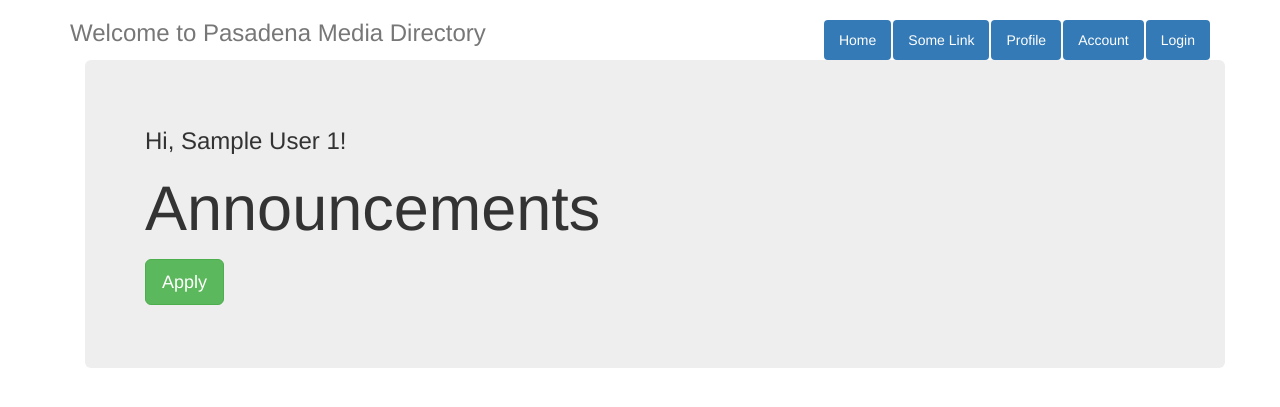
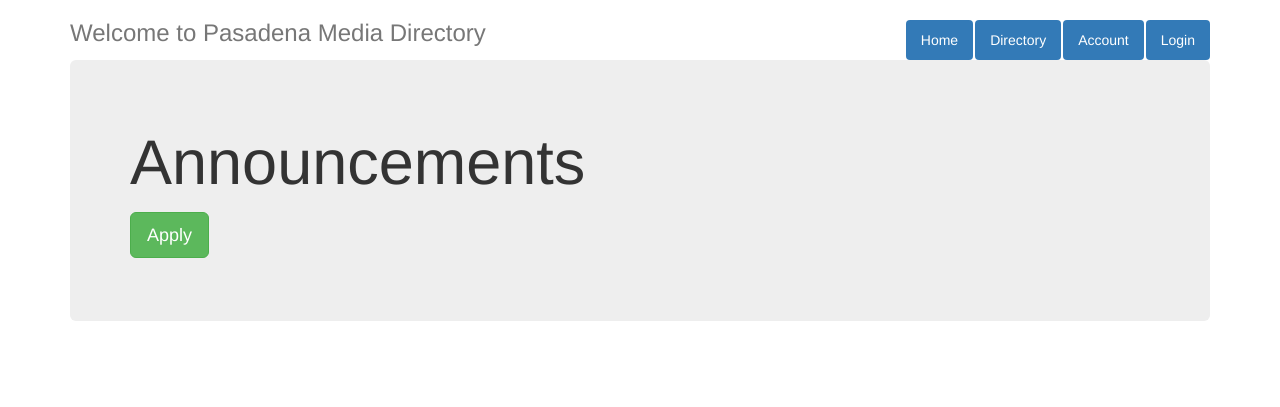
Before and after one commit to helenawu1998/pasadena-media, a Flask app: page / in a window 1280 px wide. Shown: the top 407 px of the page. Run offline with Flask 2, Linux system fonts and the light colour scheme; some libraries are stand-ins or nearby versions.

Commit message:
Link up for demo

```diff
--- a/app/modules/login/routes.py
+++ b/app/modules/login/routes.py
@@ -10,6 +10,8 @@ from flask_login import current_user, login_user, logout_user
 @blueprint.route("/login", methods=['GET', 'POST'])
 def login():
     # Check login authorization
+    if current_user.is_authenticated:
+        return redirect(url_for('index'))
     form = LoginForm()
     if form.validate_on_submit():
         user = User.query.filter_by(email=form.username.data).first()
--- a/app/routes.py
+++ b/app/routes.py
@@ -1,8 +1,8 @@
 from flask import render_template
 from app import app
+from flask_login import current_user
 
 @app.route('/')
 @app.route('/index')
 def index():
-    user = {'username': 'Sample User 1'}
-    return render_template('index.html', user=user)
+    return render_template('index.html')
--- a/app/templates/base.html
+++ b/app/templates/base.html
@@ -10,8 +10,8 @@
       <nav>
         <ul class="nav nav-pills pull-right">
           <li role="presentation" class="active"><a href="{{ url_for('index') }}">Home</a></li>
-          <li role="presentation" class="active"><a href="{{ url_for('index') }}">Some Link</a></li>
-	  <li role="presentation" class="active"><a href="{{ url_for('profile.show_profile') }}">Profile</a></li>
+          <li role="presentation" class="active"><a href="{{ url_for('directory_search.index') }}">Directory</a></li>
+	  <!-- <li role="presentation" class="active"><a href="{{ url_for('profile.show_profile') }}">Profile</a></li> -->
 	  <li role="presentation" class="active"><a href="{{ url_for('profile.show_account') }}">Account</a></li>
       {% if current_user.is_anonymous %}
         <li role="presentation" class="active"><a href="{{ url_for('login.login') }}">Login</a></li>
--- a/app/templates/index.html
+++ b/app/templates/index.html
@@ -4,12 +4,12 @@
     {{ super() }}
 {% endblock %}
 {% block page %}
-  <div class="container">
     <div class="jumbotron">
-      <h3>Hi, {{ user.username }}!</h3>
+    {% if not current_user.is_anonymous %}
+      <h3>Hi, {{ current_user.email }}!</h3>
+    {% endif %}
       <h1>Announcements</h1>
         <p class="lead"></p>
         <p><a class="btn btn-lg btn-success" href="/" role="button">Apply</a></p>
     </div>
-  </div>
 {% endblock %}
```
